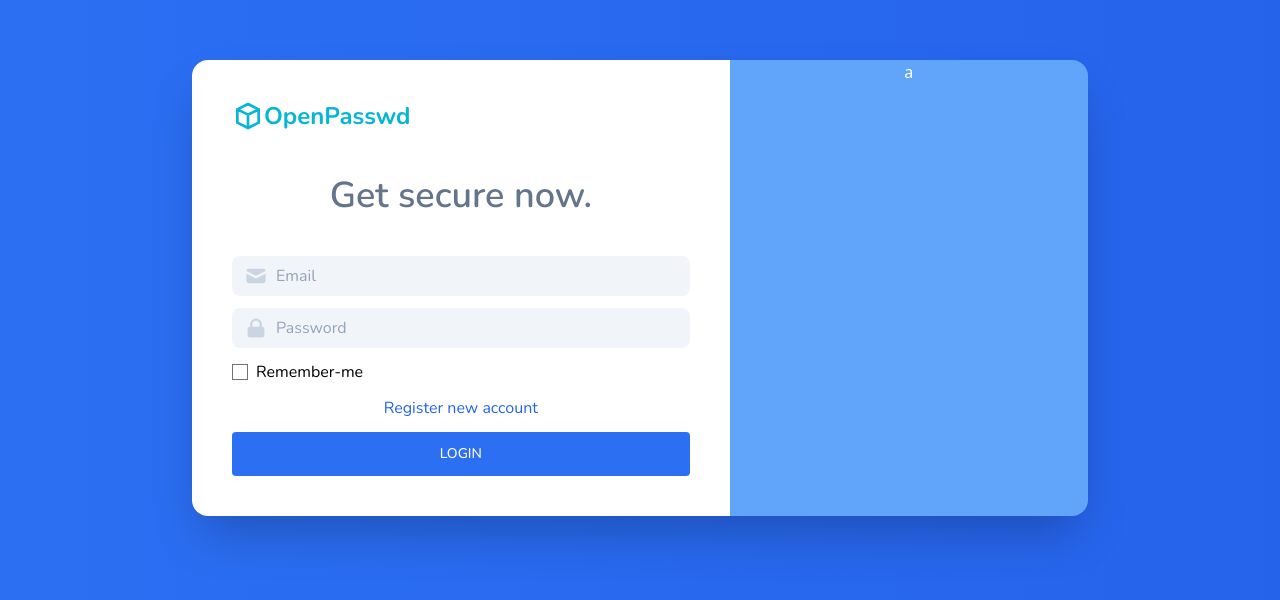
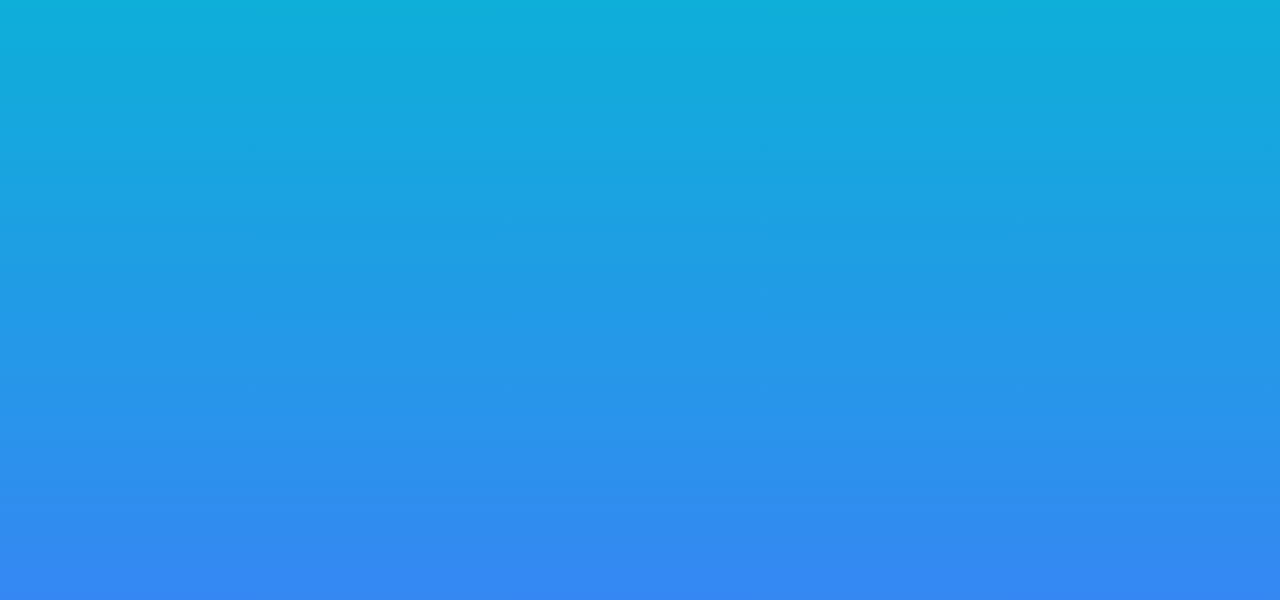
Before and after one commit to nellfs/openpasswd-console, a React (Vite) app: page /login in a window 1280 px wide. Shown: the part 112-712 px from the top of the page. Built offline with nearby package versions, Linux system fonts and the light colour scheme.

Commit message:
to rework

```diff
--- a/src/containers/Login/index.tsx
+++ b/src/containers/Login/index.tsx
@@ -57,49 +57,51 @@
   };
 
   return (
-    <main className='flex flex-col items-center justify-center w-full flex-1 px-20 text-center min-h-screen bg-gradient-to-r from-secure-blue to-blue-600'>
-      <div className='bg-white rounded-2xl shadow-2xl flex flex-row w-4/5 max-w-4xl rounded-tr-3xl rounded-br-3xl '>
-        <div className='w-3/5 p-10 font-body pb-10'>
-          <div className='text-left font-bold flex flex-row items-start pb-1'>
-            <CubeIcon className='text-cyan-500 h-8'></CubeIcon>
-            <span className='text-cyan-500 text-2xl'>OpenPasswd</span>
-          </div>
+    <main className='min-h-screen bg-gradient-to-b from-cyan-500 to-blue-500'>
+    </main>
+    // <main className='flex flex-col items-center justify-center w-full flex-1 px-20 text-center min-h-screen bg-gradient-to-t from-blue-800 to-blue-500'>
+    //   <div className='bg-white rounded-2xl shadow-2xl flex flex-row w-full rounded-tr-3xl rounded-br-3xl '>
+    //     <div className='w-3/5 p-10 font-body pb-10'>
+    //       <div className='text-left font-bold flex flex-row items-start pb-1'>
+    //         <CubeIcon className='text-cyan-500 h-8'></CubeIcon>
+    //         <span className='text-cyan-500 text-2xl'>OpenPasswd</span>
+    //       </div>
 
-          <p className='text-4xl text-slate-500 font-semibold py-10'>Get secure now.</p>
-          <Form onSubmit={authTokenRequest}>
-            <FormErrorView responseError={errors} />
+    //       <p className='text-4xl text-slate-500 font-semibold py-10'>Get secure now.</p>
+    //       <Form onSubmit={authTokenRequest}>
+    //         <FormErrorView responseError={errors} />
 
-            <Input
-              name="Email"
-              type="email"
-              value={state.email}
-              onChange={(value) => setState({ ...state, email: value })} />
-            <Input
-              name="Password"
-              type="password"
-              value={state.password}
-              onChange={(value) => setState({ ...state, password: value })} />
-            <div className='flex flex-col gap-3'>
+    //         <Input
+    //           name="Email"
+    //           type="email"
+    //           value={state.email}
+    //           onChange={(value) => setState({ ...state, email: value })} />
+    //         <Input
+    //           name="Password"
+    //           type="password"
+    //           value={state.password}
+    //           onChange={(value) => setState({ ...state, password: value })} />
+    //         <div className='flex flex-col gap-3'>
 
-              <Checkbox
-                name="Remember-me"
-                value={state.remember}
-                onChange={(value) => setState({ ...state, remember: value })} />
+    //           <Checkbox
+    //             name="Remember-me"
+    //             value={state.remember}
+    //             onChange={(value) => setState({ ...state, remember: value })} />
 
-              <Link className="text-blue-600 hover:underline"
-                to="/register">Register new account</Link>
+    //           <Link className="text-blue-600 hover:underline"
+    //             to="/register">Register new account</Link>
 
-              <Button type="submit" disabled={isLoading}>
-                Login
-              </Button>
-            </div>
-          </Form>
+    //           <Button type="submit" disabled={isLoading}>
+    //             Login
+    //           </Button>
+    //         </div>
+    //       </Form>
 
 
-        </div>
-        <div className='w-2/5 bg-gradient-to-t from-blue-400 to-blue-400 text-white rounded-tr-2xl rounded-br-2xl'><p>a</p></div>
-      </div>
-    </main>
+    //     </div>
+    //     <div className='w-2/5 bg-gradient-to-t from-blue-400 to-blue-400 text-white rounded-tr-2xl rounded-br-2xl'><p>a</p></div>
+    //   </div>
+    // </main>
 
   );
 };
```
